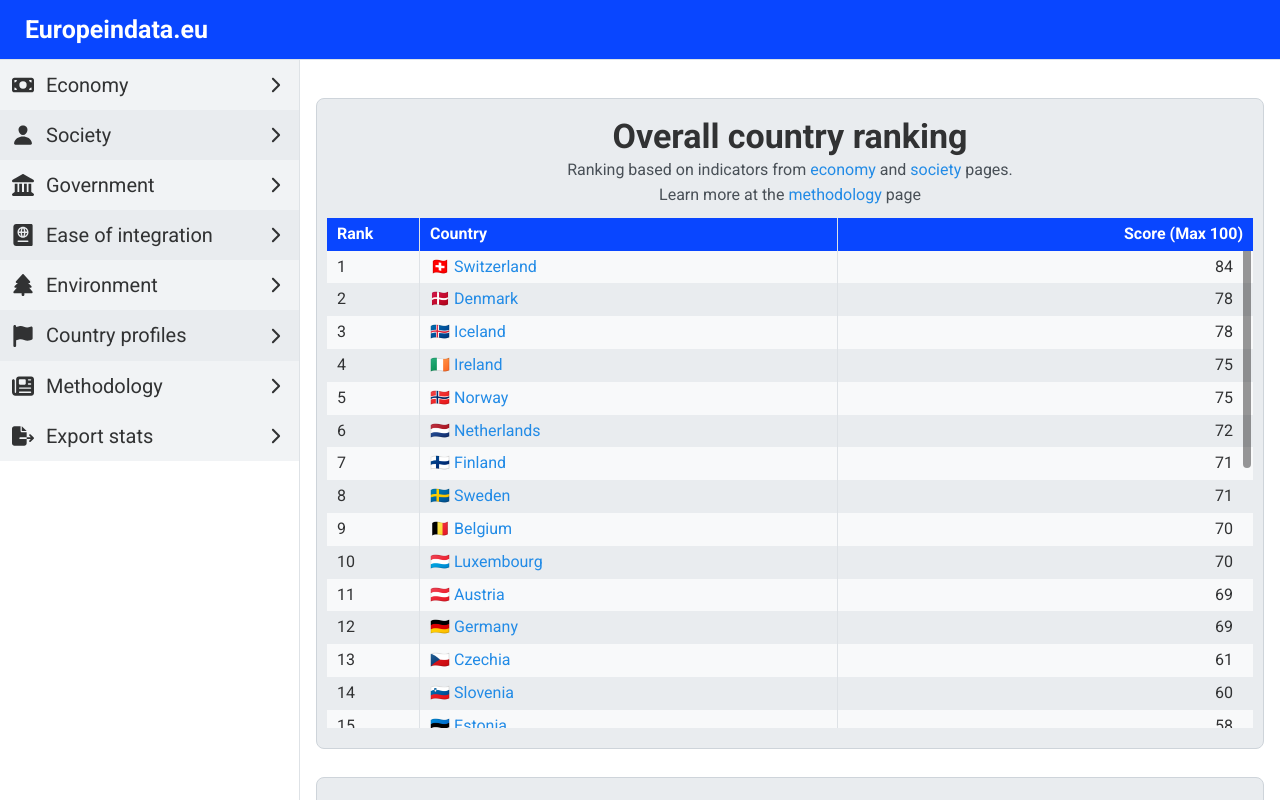
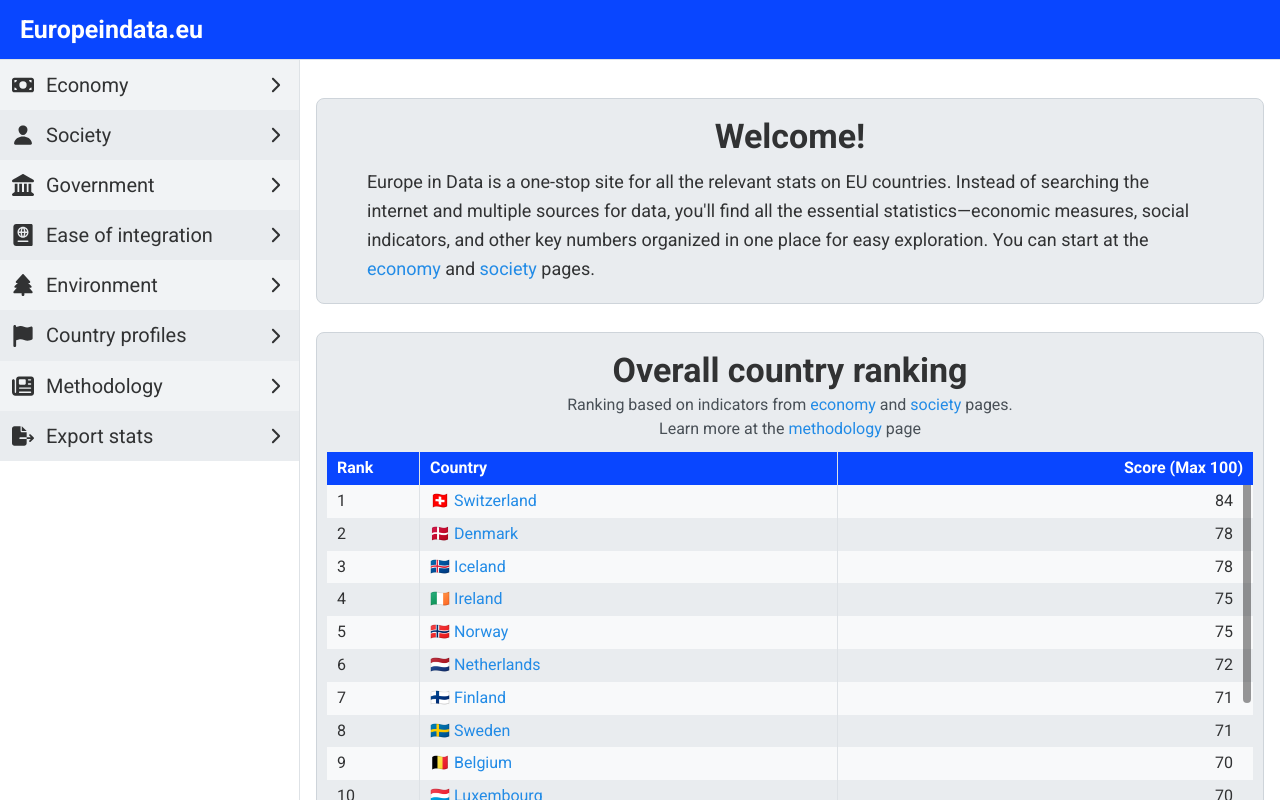
Before and after one commit to smravec/europe-in-data, a Next.js app: page / in a window 1280 px wide. Shown: the top 800 px of the page. Built offline with nearby package versions, Linux system fonts and the light colour scheme.

Commit message:
Welcome card

```diff
--- a/app/components/app-layout.tsx
+++ b/app/components/app-layout.tsx
@@ -54,7 +54,7 @@ export default function AppLayout({ children }: { children: React.ReactNode }) {
         >
           <Flex align="center">
             <Link href="/" style={{ textDecoration: "none" }}>
-              <Title size="25px" c="white" mt="2px" ml="20px">
+              <Title size="25px" c="white" mt="2px" ml="15px">
                 Europeindata.eu
               </Title>
             </Link>
@@ -222,7 +222,7 @@ export default function AppLayout({ children }: { children: React.ReactNode }) {
             variant="filled"
             active
             label="Export stats"
-            color={theme.colors.gray[1]}
+            color={theme.colors.gray[2]}
             c="black"
             leftSection={<FaFileExport />}
             rightSection={<IoIosArrowForward />}
--- a/app/layout.tsx
+++ b/app/layout.tsx
@@ -16,7 +16,7 @@ export const metadata = {
     url: "https://europeindata.eu",
     title: "Europe in Data - Most Relevant EU Stats",
     description:
-      "Europe in Data is a database of statistics about European countries, cutting through the noise and showing only the most relevant ones.",
+      "Europe in Data is a one-stop site for all the relevant stats on EU countries. Instead of searching the internet and multiple sources for data, you'll find all the essential statistics—economic measures, social indicators, and other key numbers organized in one place for easy exploration. You can start at the economy and society pages.",
     images: [
       {
         url: "/whole-logo.png",
--- a/app/page.tsx
+++ b/app/page.tsx
@@ -42,6 +42,38 @@ export default function Home() {
       pt="10px"
     >
       {/* <EuropeMap/> */}
+      <Flex
+        bg={theme.colors.gray[2]}
+        direction="column"
+        align="center"
+        justify="center"
+        w="100%"
+        pt="15px"
+        pb="20px"
+        style={{ borderRadius: "8px" }}
+        bd={`1px solid ${theme.colors.gray[4]}`}
+        mt="sm"
+        pl="50px"
+        pr="50px"
+      >
+        <Title>Welcome!</Title>
+        <Space h="xs" />
+        <Text size="lg">
+          Europe in Data is a one-stop site for all the relevant stats on EU
+          countries. Instead of searching the internet and multiple sources for
+          data, you'll find all the essential statistics—economic measures,
+          social indicators, and other key numbers organized in one place for
+          easy exploration. You can start at the{" "}
+          <Anchor component={Link} href="/economy">
+            economy
+          </Anchor>{" "}
+          and{" "}
+          <Anchor component={Link} href="/society">
+            society
+          </Anchor>{" "}
+          pages.
+        </Text>
+      </Flex>
 
       <Flex
         bg={theme.colors.gray[2]}
```
